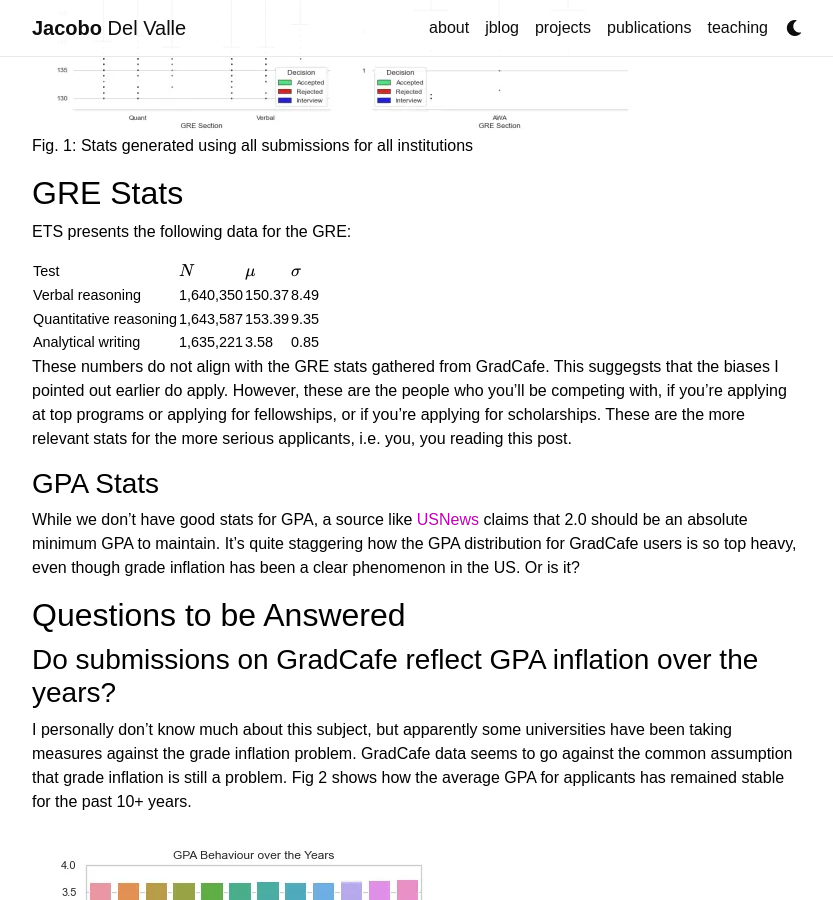
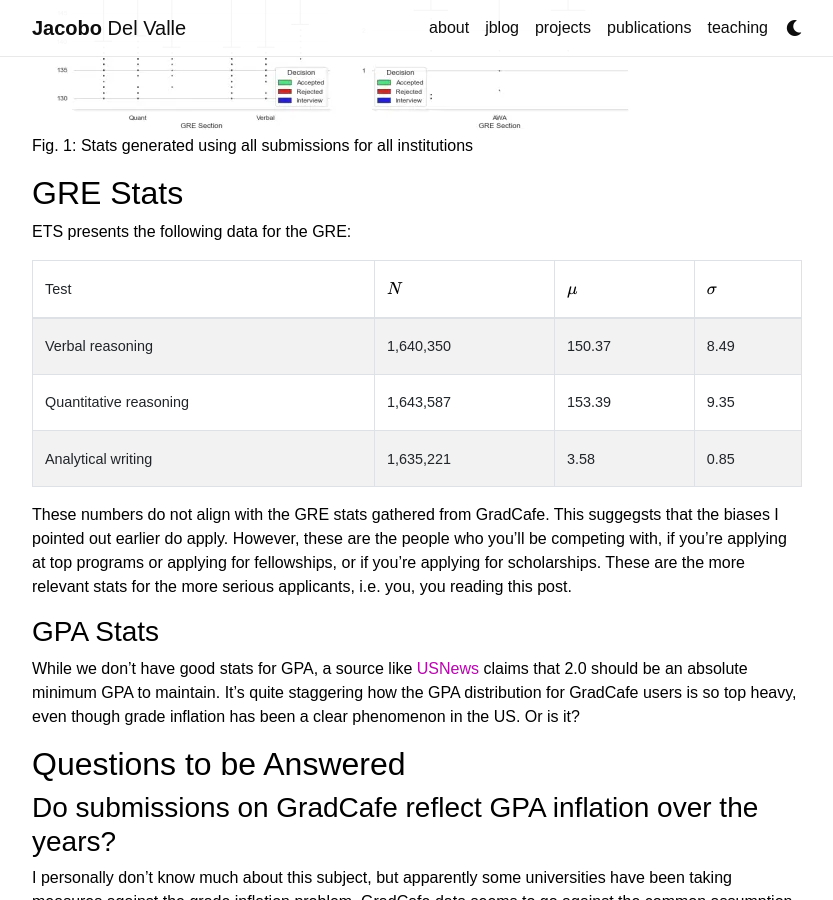
Before and after one commit to jjdelvalle/jjdv, a Jekyll site: the page built from _posts/2021-01-18-gradcafe-data.md, in a window 1280 px wide and 900 px high, scrolled down 1947 px. Shown: the whole window, without its empty margins (223-1056 px from the left). Built offline with Jekyll 4.4.1, drawn with Linux system fonts in a browser that asks for light colours; nearby versions of some CDN libraries; some web fonts are replaced; a style sheet for code colours, icons or effects is not loaded.

Commit message:
attempt to style tables

```diff
--- a/_posts/2021-01-18-gradcafe-data.md
+++ b/_posts/2021-01-18-gradcafe-data.md
@@ -64,6 +64,7 @@ ETS presents the following data for the GRE:
 | Verbal reasoning | 1,640,350 | 150.37 | 8.49 |
 | Quantitative reasoning | 1,643,587 | 153.39 | 9.35 |
 | Analytical writing | 1,635,221 | 3.58 | 0.85 |
+{: .table .table-bordered .table-striped}
 
 These numbers do not align with the GRE stats gathered from GradCafe. This suggegsts that the biases I pointed out earlier do apply. However, these are the people who you'll be competing with, if you're applying at top programs or applying for fellowships, or if you're applying for scholarships. These are the more relevant stats for the more serious applicants, i.e. you, you reading this post.
 
```
